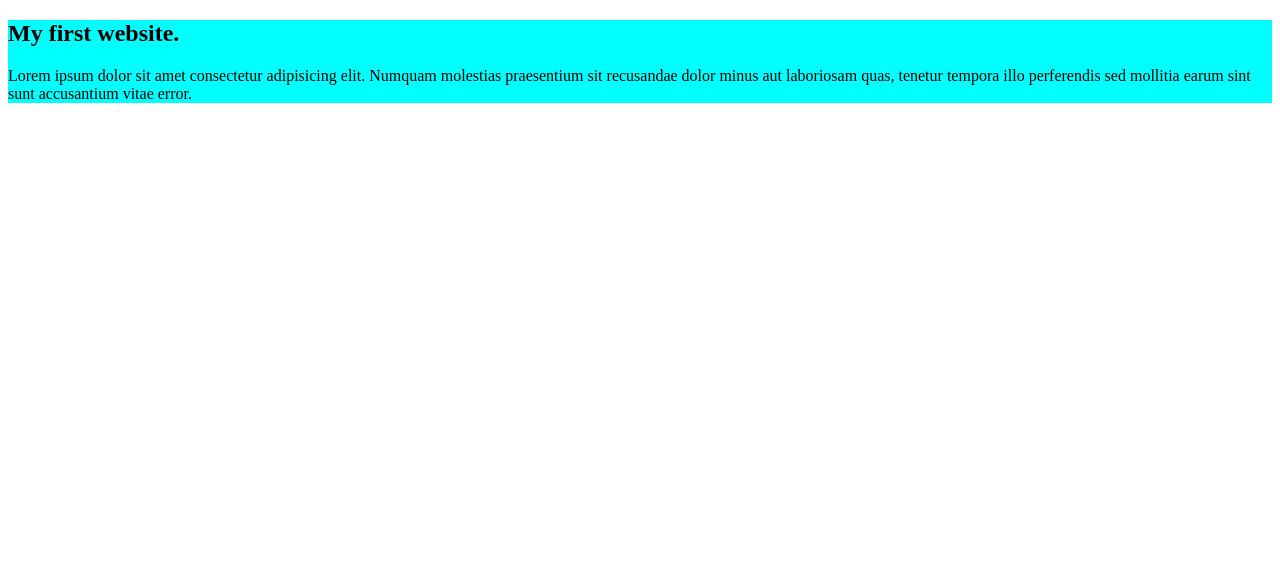
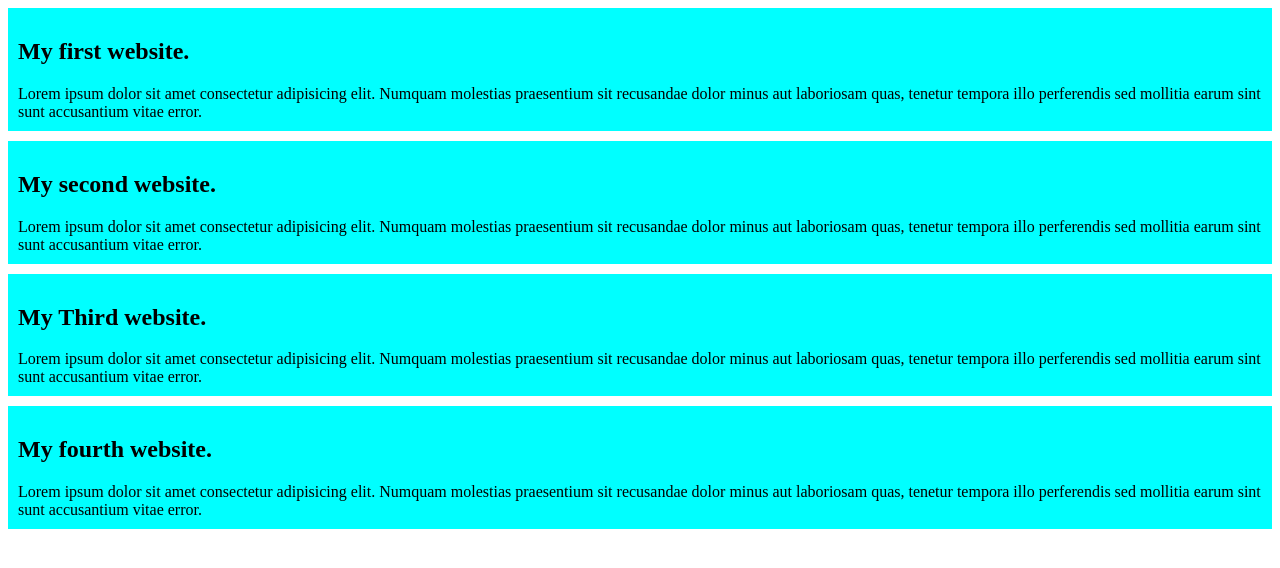
Before and after one commit to Umme-Habiba123/Daisy-Debugging-Github-repo, a plain HTML site: page index.html in a window 1280 px wide. Drawn offline with Linux system fonts and the light colour scheme.

Commit message:
added the second , third and the fourth blog

```diff
--- a/index.html
+++ b/index.html
@@ -12,5 +12,17 @@
        <h2> My first website.</h2>
        Lorem ipsum dolor sit amet consectetur adipisicing elit. Numquam molestias praesentium sit recusandae dolor minus aut laboriosam quas, tenetur tempora illo perferendis sed mollitia earum sint sunt accusantium vitae error.
     </div>
+    <div>
+       <h2> My second website.</h2>
+       Lorem ipsum dolor sit amet consectetur adipisicing elit. Numquam molestias praesentium sit recusandae dolor minus aut laboriosam quas, tenetur tempora illo perferendis sed mollitia earum sint sunt accusantium vitae error.
+    </div>
+    <div>
+       <h2> My Third website.</h2>
+       Lorem ipsum dolor sit amet consectetur adipisicing elit. Numquam molestias praesentium sit recusandae dolor minus aut laboriosam quas, tenetur tempora illo perferendis sed mollitia earum sint sunt accusantium vitae error.
+    </div>
+    <div>
+       <h2> My fourth website.</h2>
+       Lorem ipsum dolor sit amet consectetur adipisicing elit. Numquam molestias praesentium sit recusandae dolor minus aut laboriosam quas, tenetur tempora illo perferendis sed mollitia earum sint sunt accusantium vitae error.
+    </div>
 </body>
 </html>
--- a/styles/blog.css
+++ b/styles/blog.css
@@ -1,3 +1,5 @@
 div{
     background-color: aqua;
+    padding: 10px;
+    margin-bottom: 10px;
 }
```
